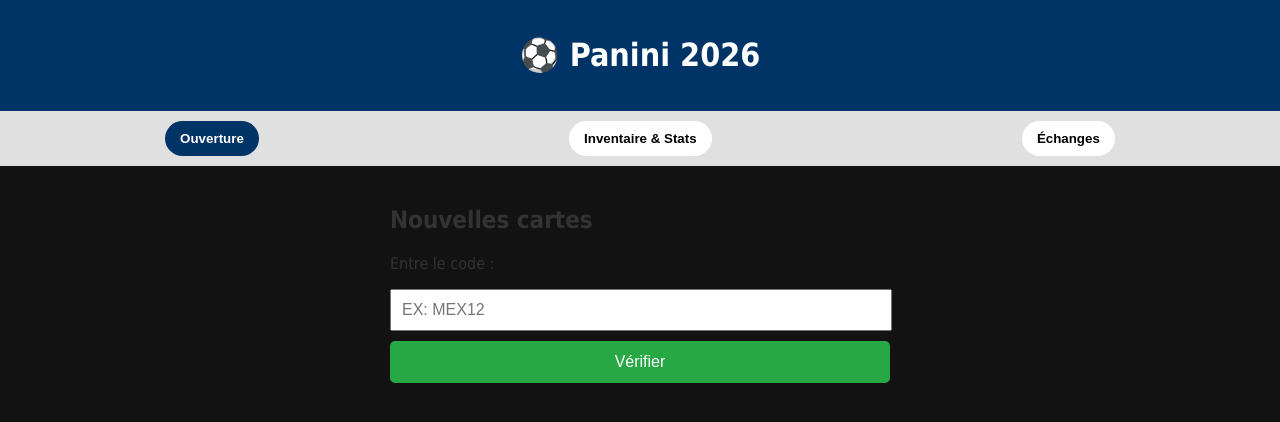
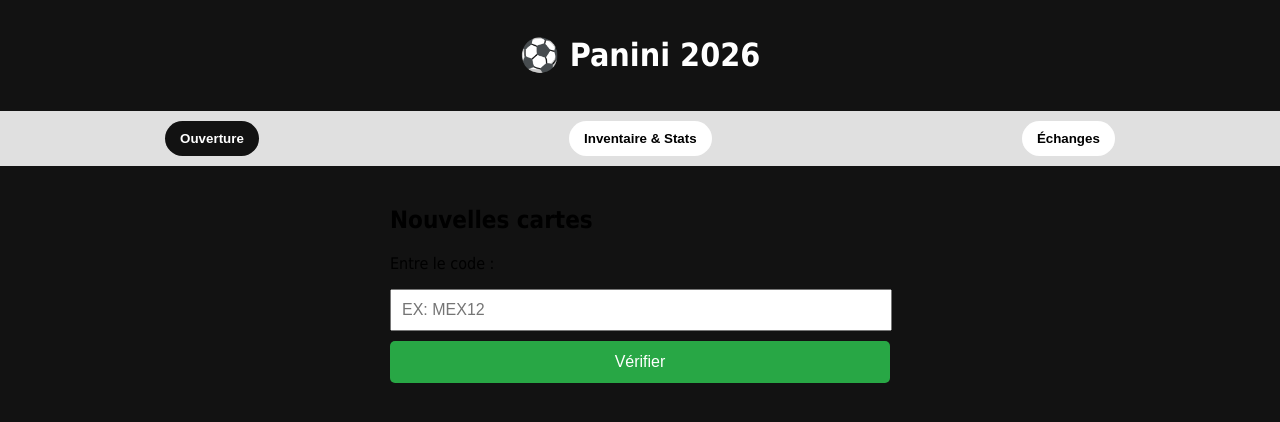
Before and after one commit to Tomytom0417/Fifa-Panini-Album-World-Cup-2026, a plain HTML site: page index.html in a window 1280 px wide. Drawn offline with Linux system fonts and the light colour scheme; a web font is replaced by a local one.

Commit message:
Add files via upload

```diff
--- a/style.css
+++ b/style.css
@@ -8,11 +8,11 @@
     margin: 0;
     padding: 0;
     background-color: #121212;
-    color: #333;
+    color: #000000;
 }
 
 header {
-    background-color: #003366; /* Bleu foncé style foot */
+    background-color: #121212; /* Bleu foncé style foot */
     color: white;
     text-align: center;
     padding: 15px 0;
@@ -35,7 +35,7 @@
 }
 
 nav button.actif {
-    background-color: #003366;
+    background-color: #121212;
     color: white;
 }
 
```
